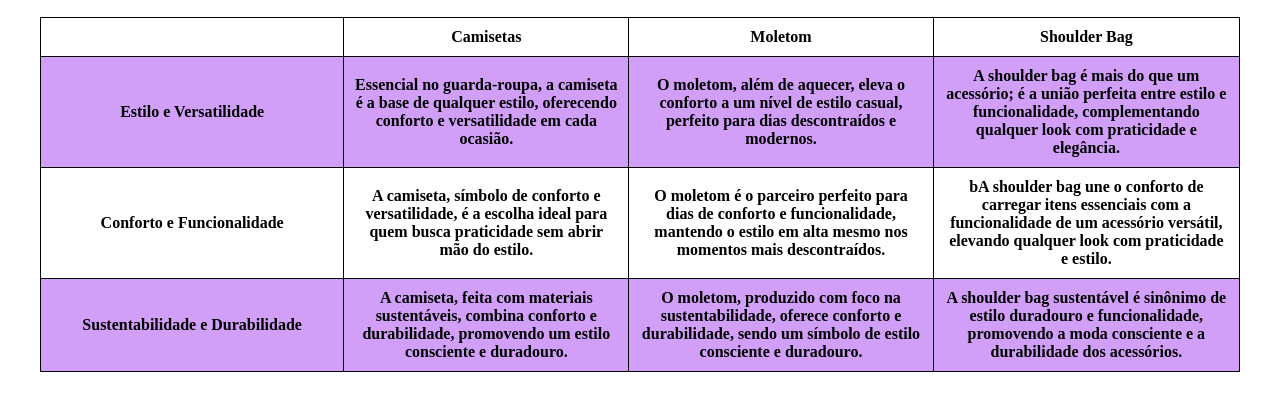
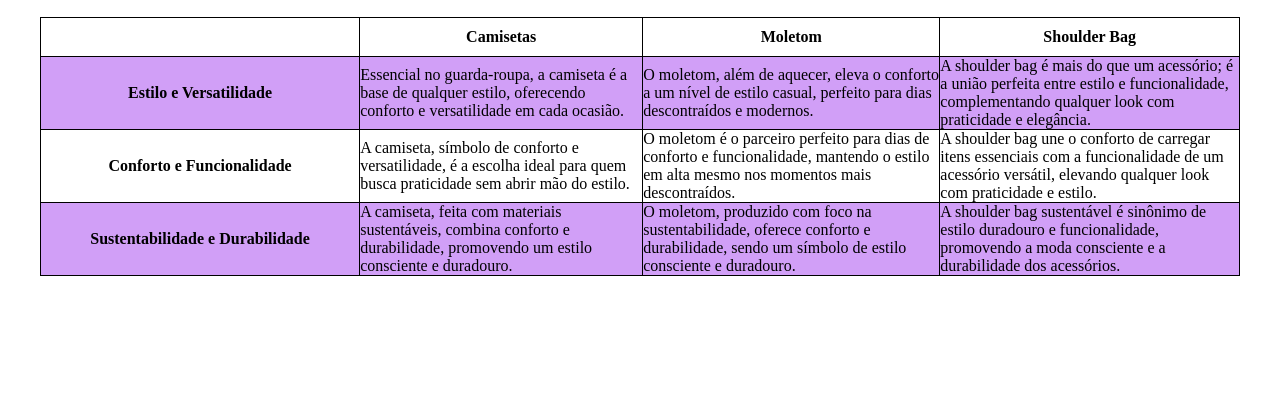
Before and after one commit to Biguelini/site-institucional, a plain HTML site: page src/pages/tabela.html in a window 1280 px wide. Shown: the part 81-492 px from the top of the page. Drawn offline with Linux system fonts and the light colour scheme.

Commit message:
adicionando as tags

```diff
--- a/src/pages/tabela.html
+++ b/src/pages/tabela.html
@@ -17,8 +17,10 @@
       <li><a href="./sobre.html">Sobre</a></li>
     </ul>
   </nav>
-  <div class="container">
 
+  <main>
+    <section class="container">
+      <article>
         <table>
           <tr>
             <th></th>
@@ -28,24 +30,33 @@
           </tr>
           <tr>
             <th>Estilo e Versatilidade</th>
-        <th>Essencial no guarda-roupa, a camiseta é a base de qualquer estilo, oferecendo conforto e versatilidade em cada ocasião.</th>
-        <th>O moletom, além de aquecer, eleva o conforto a um nível de estilo casual, perfeito para dias descontraídos e modernos.</th>
-        <th>A shoulder bag é mais do que um acessório; é a união perfeita entre estilo e funcionalidade, complementando qualquer look com praticidade e elegância.</th>
+            <td>Essencial no guarda-roupa, a camiseta é a base de qualquer estilo, oferecendo conforto e versatilidade em cada ocasião.</td>
+            <td>O moletom, além de aquecer, eleva o conforto a um nível de estilo casual, perfeito para dias descontraídos e modernos.</td>
+            <td>A shoulder bag é mais do que um acessório; é a união perfeita entre estilo e funcionalidade, complementando qualquer look com praticidade e elegância.</td>
           </tr>
           <tr>
             <th>Conforto e Funcionalidade</th>
-        <th>A camiseta, símbolo de conforto e versatilidade, é a escolha ideal para quem busca praticidade sem abrir mão do estilo.</th>
-        <th>O moletom é o parceiro perfeito para dias de conforto e funcionalidade, mantendo o estilo em alta mesmo nos momentos mais descontraídos.</th>
-        <th>bA shoulder bag une o conforto de carregar itens essenciais com a funcionalidade de um acessório versátil, elevando qualquer look com praticidade e estilo.</th>
+            <td>A camiseta, símbolo de conforto e versatilidade, é a escolha ideal para quem busca praticidade sem abrir mão do estilo.</td>
+            <td>O moletom é o parceiro perfeito para dias de conforto e funcionalidade, mantendo o estilo em alta mesmo nos momentos mais descontraídos.</td>
+            <td>A shoulder bag une o conforto de carregar itens essenciais com a funcionalidade de um acessório versátil, elevando qualquer look com praticidade e estilo.</td>
           </tr>
           <tr>
             <th>Sustentabilidade e Durabilidade</th>
-        <th>A camiseta, feita com materiais sustentáveis, combina conforto e durabilidade, promovendo um estilo consciente e duradouro.</th>
-        <th>O moletom, produzido com foco na sustentabilidade, oferece conforto e durabilidade, sendo um símbolo de estilo consciente e duradouro.</th>
-        <th>A shoulder bag sustentável é sinônimo de estilo duradouro e funcionalidade, promovendo a moda consciente e a durabilidade dos acessórios.</th>
+            <td>A camiseta, feita com materiais sustentáveis, combina conforto e durabilidade, promovendo um estilo consciente e duradouro.</td>
+            <td>O moletom, produzido com foco na sustentabilidade, oferece conforto e durabilidade, sendo um símbolo de estilo consciente e duradouro.</td>
+            <td>A shoulder bag sustentável é sinônimo de estilo duradouro e funcionalidade, promovendo a moda consciente e a durabilidade dos acessórios.</td>
           </tr>
-      <tr></tr>
         </table>
-  </div>
+      </article>
+    </section>
+  </main>
+
+  <footer>
+
+  </footer>
+
+  <aside>
+
+  </aside>
 </body>
 </html>
```
Lines whose indentation alone changed are shown as unchanged.
